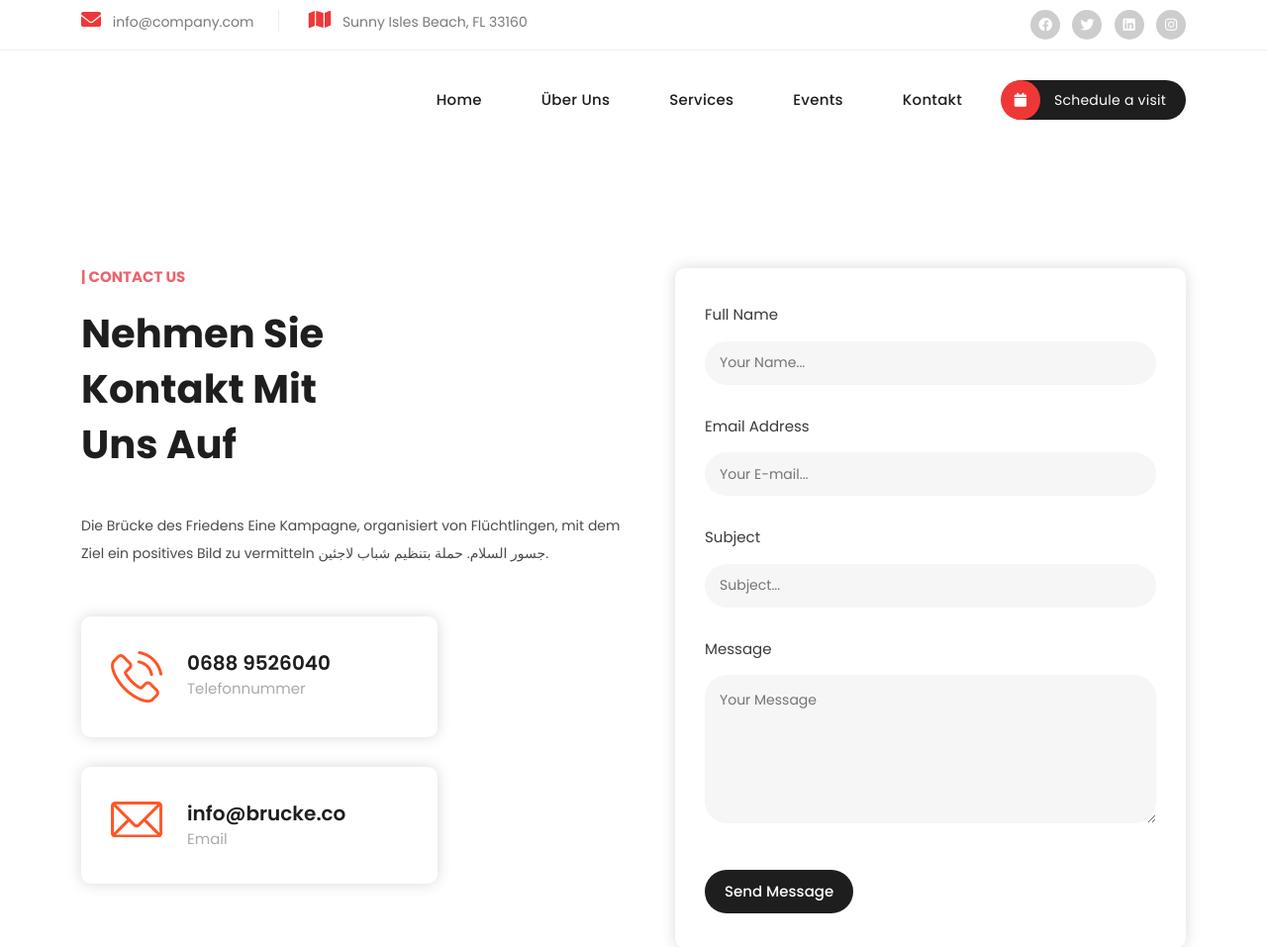
After one commit to 81joker/new-Bruecke, a WordPress theme: template themes/bruecke/page-kontakt.php in a window 1280 px wide. The commit adds this page. Shown: the top 957 px of the page at 99% size. Run offline with PHP 8.4 and a stand-in for WordPress, Linux system fonts and the light colour scheme; the site name, menu and one post (Sample post) are stand-ins, and other content is empty.

Commit message:
add static contant page

```diff
--- /dev/null
+++ b/themes/bruecke/page-kontakt.php
@@ -0,0 +1,8 @@
+<?php get_header(); ?>
+
+
+
+<?php get_template_part('parts/content', 'contact');?>
+
+
+<?php get_footer(); ?>
--- a/themes/bruecke/page-uber-uns.php
+++ b/themes/bruecke/page-uber-uns.php
@@ -2,7 +2,6 @@
 
 
 
-<?php get_header(); ?>
 
 <?php echo do_shortcode("[mv_imagetext/]"); ?>
 <?php
--- /dev/null
+++ b/themes/bruecke/parts/content-contact.php
@@ -0,0 +1,71 @@
+<div class="contact-page section">
+    <div class="container">
+        <div class="row">
+            <div class="col-lg-6">
+                <div class="section-heading">
+                    <h6>| Contact Us</h6>
+                    <h2>Nehmen Sie Kontakt mit uns auf</h2>
+                </div>
+                <p>Die Brücke des Friedens
+                    Eine Kampagne, organisiert von Flüchtlingen, mit dem Ziel ein positives Bild zu vermitteln
+                    جسور السلام. حملة بتنظيم شباب لاجئين.</p>
+                <div class="row">
+                    <div class="col-lg-12">
+                        <div class="item phone">
+                            <img src="<?php echo get_theme_file_uri('assets/images/phone-icon.png'); ?>" alt="" style="max-width: 52px;">
+                            <h6>0688 9526040<br><span>Telefonnummer</span></h6>
+                        </div>
+                    </div>
+                    <div class="col-lg-12">
+                        <div class="item email">
+                            <img src="<?php echo get_theme_file_uri('assets/images/email-icon.png'); ?>" alt="" style="max-width: 52px;">
+                            <h6>info@brucke.co<br><span>Email</span></h6>
+                        </div>
+                    </div>
+                </div>
+            </div>
+            <div class="col-lg-6">
+                <form id="contact-form" action="" method="post">
+                    <div class="row">
+                        <div class="col-lg-12">
+                            <fieldset>
+                                <label for="name">Full Name</label>
+                                <input type="name" name="name" id="name" placeholder="Your Name..." autocomplete="on" required>
+                            </fieldset>
+                        </div>
+                        <div class="col-lg-12">
+                            <fieldset>
+                                <label for="email">Email Address</label>
+                                <input type="text" name="email" id="email" pattern="[^ @]*@[^ @]*" placeholder="Your E-mail..." required="">
+                            </fieldset>
+                        </div>
+                        <div class="col-lg-12">
+                            <fieldset>
+                                <label for="subject">Subject</label>
+                                <input type="subject" name="subject" id="subject" placeholder="Subject..." autocomplete="on">
+                            </fieldset>
+                        </div>
+                        <div class="col-lg-12">
+                            <fieldset>
+                                <label for="message">Message</label>
+                                <textarea name="message" id="message" placeholder="Your Message"></textarea>
+                            </fieldset>
+                        </div>
+                        <div class="col-lg-12">
+                            <fieldset>
+                                <button type="submit" id="form-submit" class="orange-button">Send Message</button>
+                            </fieldset>
+                        </div>
+                    </div>
+                </form>
+            </div>
+            <div class="col-lg-12">
+                <div id="map">
+                    <!-- <iframe src="https://www.google.com/maps/embed?pb=!1m18!1m12!1m3!1d3228.62704519223!2d16.33809847696243!3d48.177724471247814!2m3!1f0!2f0!3f0!3m2!1i1024!2i768!4f13.1!3m3!1m2!1s0x476da94a614fbc25%3A0x3d6e5c96e13301b6!2sL%C3%A4ngenfeldgasse%2068%2F4%5C1%2C%201120%20Wien!5e1!3m2!1sen!2sat!4v1725975894376!5m2!1sen!2sat"
+            width="600" height="450" style="border:0;" allowfullscreen="" loading="lazy" referrerpolicy="no-referrer-when-downgrade"></iframe> -->
+                    <iframe src="https://www.google.com/maps/embed?pb=!1m18!1m12!1m3!1d3228.62704519223!2d16.33809847696243!3d48.177724471247814!2m3!1f0!2f0!3f0!3m2!1i1024!2i768!4f13.1!3m3!1m2!1s0x476da94a614fbc25%3A0x3d6e5c96e13301b6!2sL%C3%A4ngenfeldgasse%2068%2F4%5C1%2C%201120%20Wien!5e1!3m2!1sen!2sat!4v1725975894376!5m2!1sen!2sat" width="100%" height="500px" frameborder="0" style="border:0; border-radius: 10px; box-shadow: 0px 0px 15px rgba(0, 0, 0, 0.15);" allowfullscreen="" allowfullscreen="" loading="lazy" referrerpolicy="no-referrer-when-downgrade"></iframe>
+                </div>
+            </div>
+        </div>
+    </div>
+</div>
```
Also changed, not shown: 1 other file.
